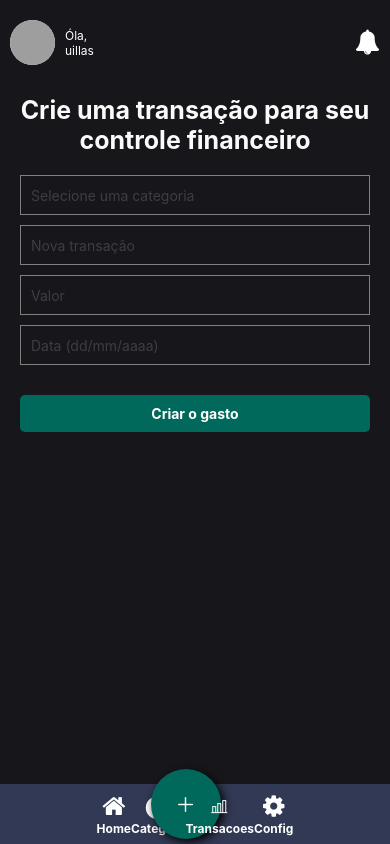
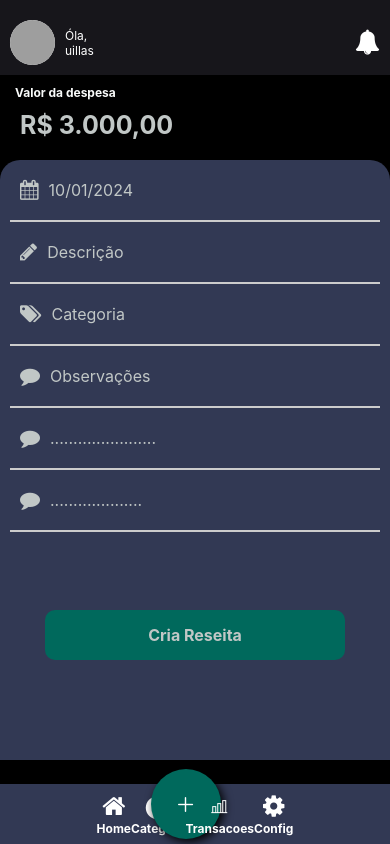
Before and after one commit to uillasnr/DevBillsMobile, a React Native app: screen /Modal in a window 390 px wide. Built offline with nearby package versions, Linux system fonts and the light colour scheme; grey boxes are pictures that could not be loaded.

Commit message:
✨feat: add Create-Transaction

```diff
--- a/src/Pages/Create-Transaction/index.tsx
+++ b/src/Pages/Create-Transaction/index.tsx
@@ -1,57 +1,162 @@
-/* eslint-disable prettier/prettier */
-import React, { useState } from 'react';
-import { View, Text, TextInput, TouchableOpacity, StyleSheet } from 'react-native';
-import { Theme } from '../../Styles/color';
+import React, { useState } from "react";
+import {
+  View,
+  Text,
+  TextInput,
+  TouchableOpacity,
+  StyleSheet,
+  ScrollView,
+  Modal,
+} from "react-native";
+import Icon from "react-native-vector-icons/FontAwesome";
+import { Theme } from "../../Styles/color";
+import { CategoriesModal } from "../../Components/CategoriesModal";
 
-export default function ExpenseForm() {
-  const [category, setCategory] = useState('');
-  const [title, setTitle] = useState('');
-  const [value, setValue] = useState('');
-  const [date, setDate] = useState('');
+export default function CreateTransaction() {
+  const [selectedCategory, setSelectedCategory] = useState<string>("");
+  const [value, setValue] = useState<string>("");
+  const [date, setDate] = useState<string>("");
+  const [description, setDescription] = useState<string>("");
+  const [observations, setObservations] = useState<string>("");
+  const [isModalVisible, setModalVisible] = useState<boolean>(false);
 
-  const handleSubmit = () => {
-    console.log('uillas');
-    // Aqui você pode lidar com a submissão dos dados
+  const openModal = () => {
+    setModalVisible(true);
+  };
+
+  const closeModal = () => {
+    setModalVisible(false);
+  };
+
+  const selectCategory = (category: string) => {
+    setSelectedCategory(category);
+    closeModal();
+  };
+
+  const handleEnviarPress = async () => {
+    try {
+      const apiUrl = "SUA_URL_DA_API";
+
+      const requestBody = {
+        value,
+        date,
+        description,
+        category: selectedCategory,
+        observations,
+      };
+
+      console.log("Dados a serem enviados:", requestBody);
+
+      // Restante do código para enviar para a API
+    } catch (error) {
+      console.error("Erro durante a requisição para a API:");
+    }
   };
 
   return (
     <View style={styles.container}>
-      <Text style={styles.text}>Crie uma transação para seu controle financeiro</Text>
+      <View style={styles.value}>
+        <Text style={styles.textValue}>Valor da despesa</Text>
+        <View>
           <TextInput
-        style={styles.input}
-        placeholder="Selecione uma categoria"
-        placeholderTextColor={Theme.colors.dark}
-        value={category}
-        onChangeText={setCategory}
+            placeholder="R$ 3.000,00"
+            placeholderTextColor={Theme.colors.light}
+            style={styles.InputValue}
+            value={value}
+            onChangeText={(text) => setValue(text)}
           />
+        </View>
+      </View>
+
+      <ScrollView>
+        <View style={styles.ScollContainer}>
+          <View style={styles.inputContainer}>
+            <Icon name="calendar" size={20} color={Theme.colors.light} />
             <TextInput
-        style={styles.input}
-        placeholder="Nova transação"
-        placeholderTextColor={Theme.colors.dark}
-        value={title}
-        onChangeText={setTitle}
+              style={styles.InputStyle}
+              placeholder="10/01/2024"
+              placeholderTextColor={Theme.colors.light}
+              value={date}
+              onChangeText={(text) => setDate(text)}
             />
+          </View>
+          <View style={styles.inputContainer}>
+            <Icon name="pencil" size={20} color={Theme.colors.light} />
             <TextInput
-        style={styles.input}
-        placeholder="Valor"
-        placeholderTextColor={Theme.colors.dark}
-        value={value}
-        onChangeText={setValue}
-        keyboardType="numeric"
+              style={styles.InputStyle}
+              placeholder="Descrição"
+              placeholderTextColor={Theme.colors.light}
+              value={description}
+              onChangeText={(text) => setDescription(text)}
             />
+          </View>
+
+          <View style={styles.inputContainer}>
+            <TouchableOpacity style={styles.categoryButton} onPress={openModal}>
+              <Icon name="tags" size={20} color={Theme.colors.light} />
+
               <TextInput
-        style={styles.input}
-        placeholder="Data (dd/mm/aaaa)"
-        placeholderTextColor={Theme.colors.dark}
-        value={date}
-        onChangeText={setDate}
+                style={styles.InputStyle}
+                placeholder="Categoria"
+                placeholderTextColor={Theme.colors.light}
+                editable={false}
+                value={selectedCategory}
               />
+            </TouchableOpacity>
+            <Icon
+              style={{ marginLeft: 220 }}
+              name="angle-right"
+              size={30}
+              color={Theme.colors.light}
+            />
+          </View>
+
+          <View style={styles.inputContainer}>
+            <Icon name="comment" size={20} color={Theme.colors.light} />
+            <TextInput
+              style={styles.InputStyle}
+              placeholder="Observações"
+              placeholderTextColor={Theme.colors.light}
+              value={observations}
+              onChangeText={(text) => setObservations(text)}
+            />
+          </View>
+
+          <View style={styles.inputContainer}>
+            <Icon name="comment" size={20} color={Theme.colors.light} />
+            <TextInput
+              style={styles.InputStyle}
+              placeholder="......................."
+              placeholderTextColor={Theme.colors.light}
+            />
+          </View>
+
+          <View style={styles.inputContainer}>
+            <Icon name="comment" size={20} color={Theme.colors.light} />
+            <TextInput
+              style={styles.InputStyle}
+              placeholder="...................."
+              placeholderTextColor={Theme.colors.light}
+            />
+          </View>
+        </View>
+
+        <View style={styles.absoluteButtonContainer}>
           <TouchableOpacity
-        style={styles.buttonContainer}
-        onPress={handleSubmit}
+            style={styles.enviarButton}
+            onPress={handleEnviarPress}
           >
-        <Text style={styles.buttonText}>Criar o gasto</Text>
+            <Text style={styles.enviarButtonText}>Cria Reseita</Text>
           </TouchableOpacity>
+        </View>
+      </ScrollView>
+
+      <Modal visible={isModalVisible} transparent animationType="slide">
+        <CategoriesModal
+          selectCategory={selectCategory}
+          closeModal={closeModal}
+        />
+      </Modal>
     </View>
   );
 }
@@ -59,34 +164,69 @@ export default function ExpenseForm() {
 const styles = StyleSheet.create({
   container: {
     flex: 1,
-    padding: 20,
-    backgroundColor: Theme.colors.primary,
+    backgroundColor: "black",
   },
-  text: {
+  value: {
+    padding: 10,
+  },
+  textValue: {
+    fontSize: 12,
+    fontWeight: "bold",
+    color: Theme.colors.white,
+    marginHorizontal: 5,
+  },
+  inputContainer: {
+    flexDirection: "row",
+    alignItems: "center",
+    borderBottomWidth: 2,
+    borderColor: "#ccc",
+    marginHorizontal: 10,
+    paddingLeft: 10,
+  },
+  InputValue: {
+    height: 50,
     fontSize: 25,
-    fontWeight: 'bold',
-    marginBottom: 20,
-    textAlign: 'center',
+    fontWeight: "bold",
     color: Theme.colors.white,
+    marginLeft: 10,
   },
-  input: {
-    height: 40,
-    borderColor: 'gray',
-    borderWidth: 1,
-    marginBottom: 10,
-    paddingLeft: 10,
-    backgroundColor: Theme.colors.primary,
+  InputStyle: {
+    height: 60,
+    fontSize: 16,
+    fontWeight: "400",
     color: Theme.colors.white,
+    marginLeft: 10,
   },
-  buttonContainer: {
+  ScollContainer: {
+    backgroundColor: Theme.colors.primaryDark,
+    borderTopStartRadius: 20,
+    borderTopEndRadius: 20,
+    height: 600,
+  },
+  categoryButton: {
+    marginRight: 10,
+    flexDirection: "row",
+    alignItems: "center",
+  },
+
+  absoluteButtonContainer: {
+    position: "absolute",
+    bottom: 100,
+    left: 0,
+    right: 0,
+    alignItems: "center",
+  },
+  enviarButton: {
     backgroundColor: Theme.colors.success,
-    borderRadius: 5,
-    padding: 10,
-    alignItems: 'center',
-    marginTop: 20,
+    borderRadius: 10,
+    paddingVertical: 15,
+    paddingHorizontal: 20,
+    alignItems: "center",
+    width: 300,
   },
-  buttonText: {
-    color: 'white',
-    fontWeight: 'bold',
+  enviarButtonText: {
+    color: Theme.colors.light,
+    fontSize: 16,
+    fontWeight: "bold",
   },
 });
```
Lines whose indentation alone changed are shown as unchanged.
